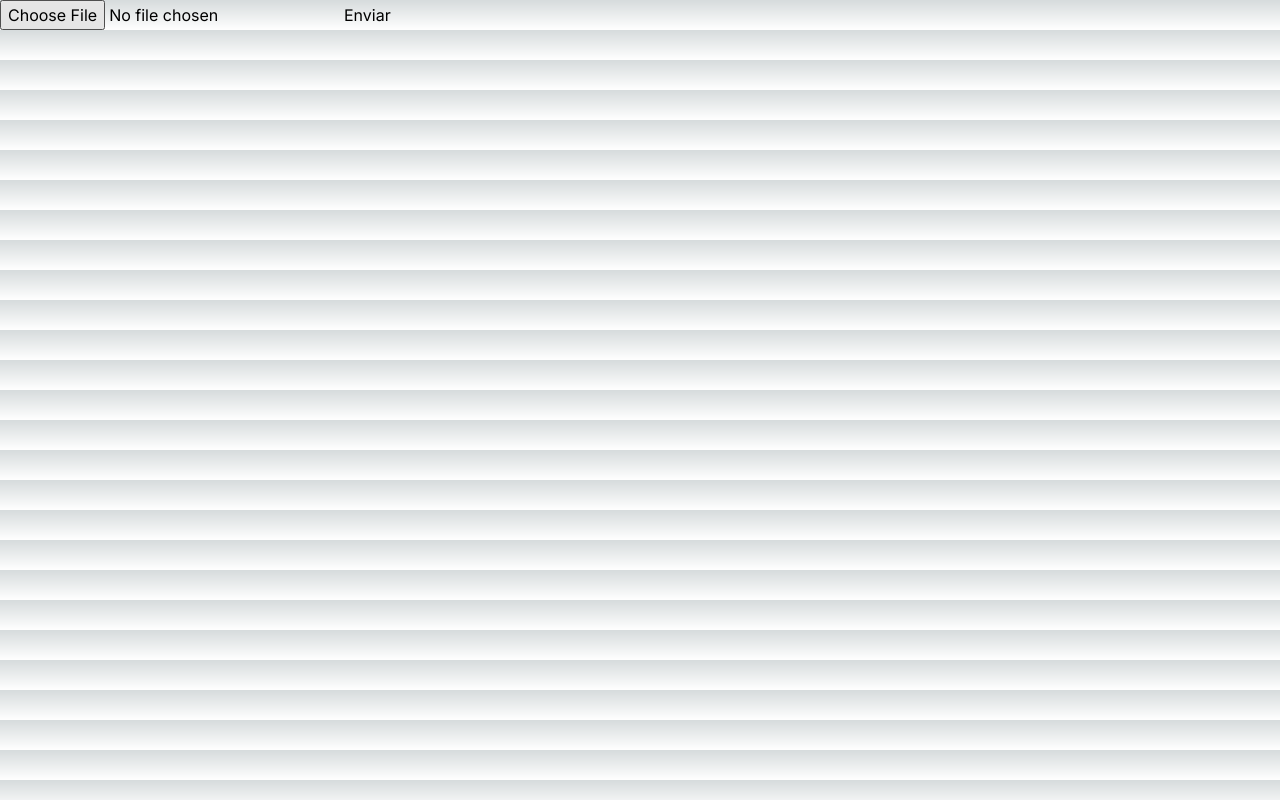
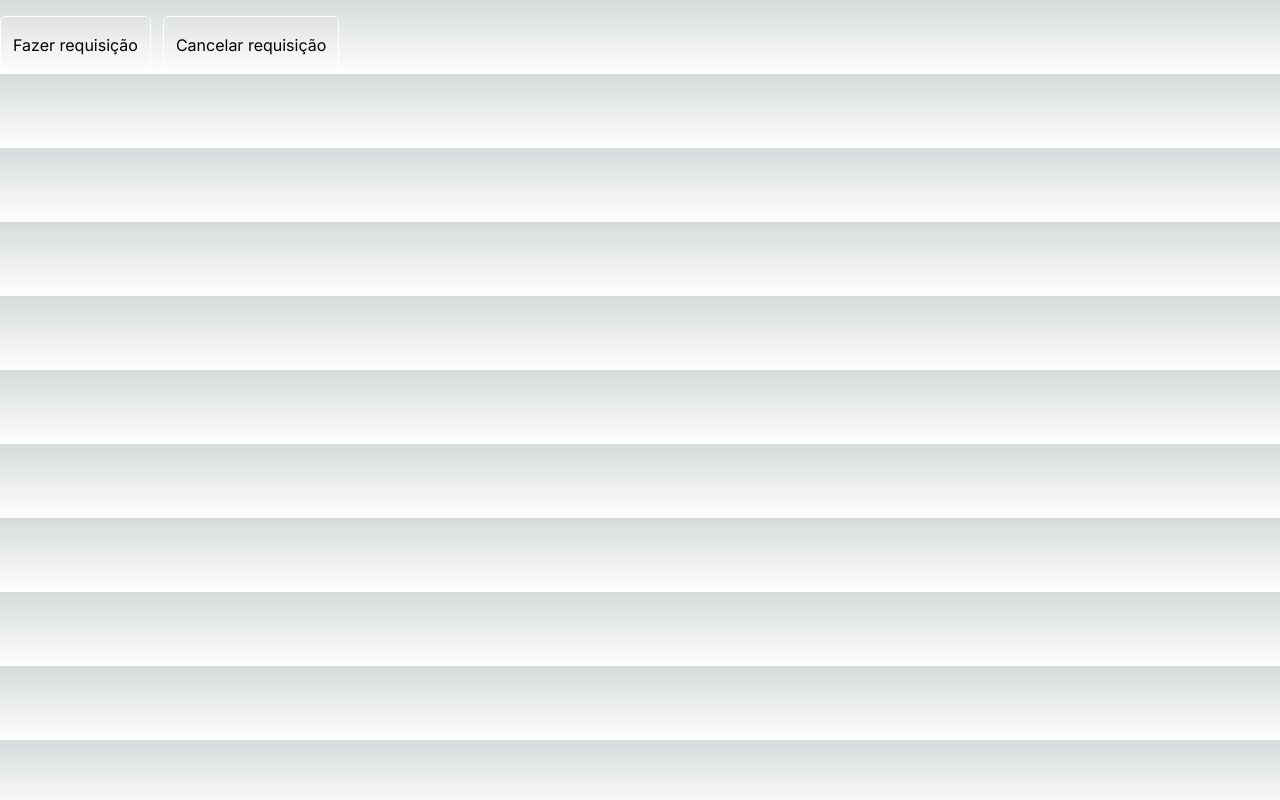
Before and after one commit to ClaudineRoberto/curso-react, a Next.js app in the folder react-primeiro-projeto/: page / in a window 1280 px wide. Built offline with nearby package versions, Linux system fonts and the light colour scheme.

Commit message:
Cancelando requisições com axios

```diff
--- a/react-primeiro-projeto/src/app/page.tsx
+++ b/react-primeiro-projeto/src/app/page.tsx
@@ -1,36 +1,29 @@
 "use client"
+import axios from "axios";
 
-import axios from "axios";
-import { useRef } from "react";
 
 const page = () => {
 
-  const fileInput = useRef<HTMLInputElement>(null);
-  const handleSendFile = async () => {
-    if (fileInput.current?.files && fileInput.current?.files.length > 0){
+  const controler = new AbortController();
 
-      const file = fileInput.current.files[0];
-
-      const data = new FormData();
-      data.append('name', 'Dinei')
-      data.append('file', file);
-
-      const response = await axios.post ('https://jsonplaceholder.typicode.com/posts', data)
-      console.log(response.data);
-
+  const handleStartRequest = async () => {
+    try{
+        const response = await axios.get('https://jsonplaceholder.typicode.com/posts', {
+          signal: controler.signal
+        });
+    } catch(error){
+      console.log('Deu algum problema...')
     }
   }
 
+  const handleCancelRequest = () => {
+    controler.abort();
+  }
+
   return (
-        <div className="container mx-auto">
-
-          <input
-          ref={fileInput}
-          type="file"
-          />
-
-          <button onClick={handleSendFile}>Enviar</button>
-
+        <div className="container mx-auto flex gap-3 mt-4">
+            <button onClick={handleStartRequest} className="border border-white rounded-md px-3 py-4">Fazer requisição</button>
+            <button onClick={handleCancelRequest} className="border border-white rounded-md px-3 py-4">Cancelar requisição</button>
         </div>
     );
 }
```
